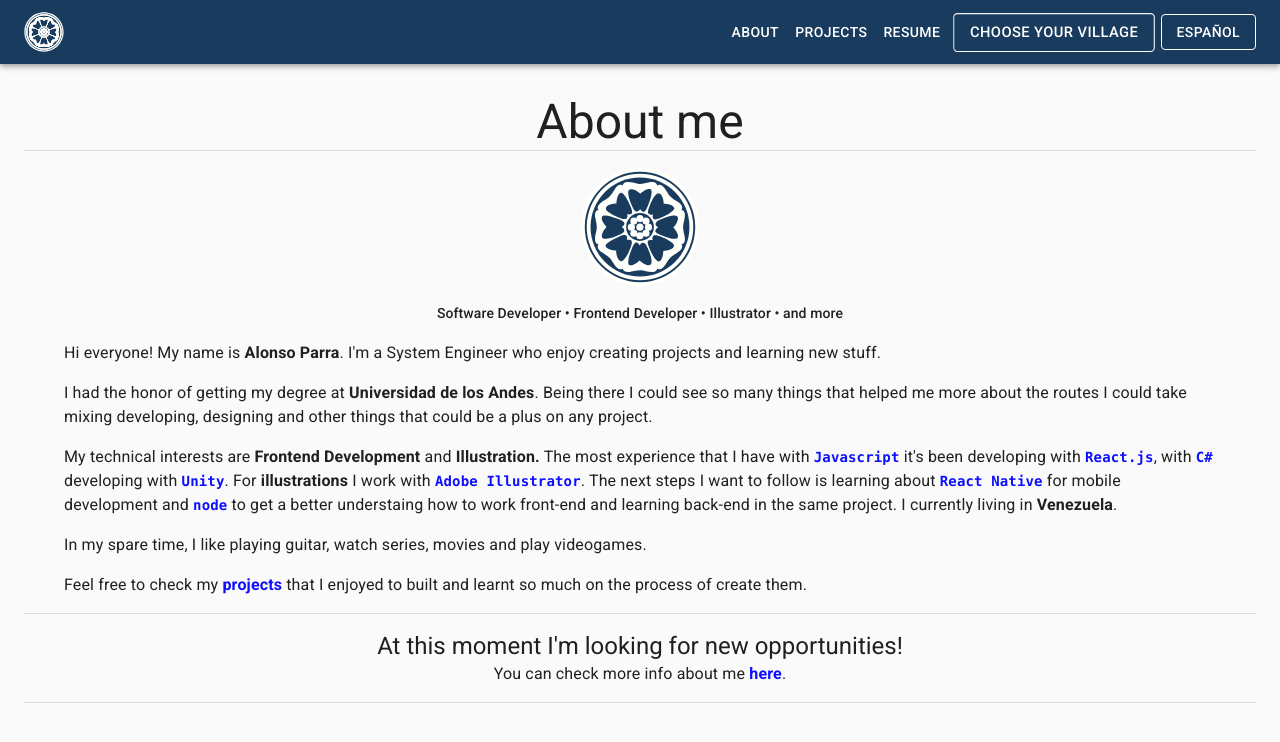
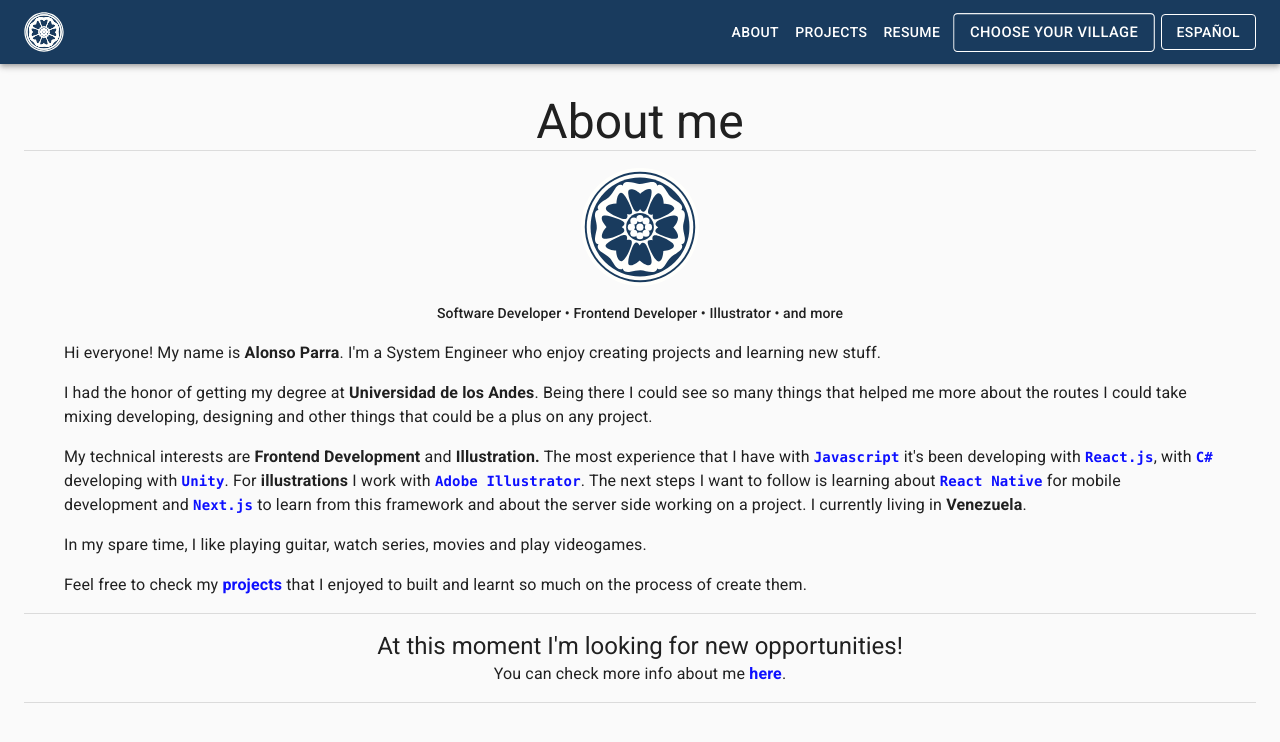
Before and after one commit to alonsogchparra/react-alonso-protfolio, a React (Create React App) app: page /about in a window 1280 px wide. Shown: the top 742 px of the page. Built offline with nearby package versions, Linux system fonts and the light colour scheme.

Commit message:
About updated with translate info

```diff
--- a/src/components/About/About.js
+++ b/src/components/About/About.js
@@ -94,9 +94,11 @@ const About = () => {
                 </strong>{" "}
                 {translate("try")}{" "}
                 <strong>
-                  <code className="about-code">{translate("node")}</code>
-                </strong>{" "}
-                {translate("whyNot")}. {translate("live")}{" "}
+                  <code className="about-code">{translate('nextjs')}</code>
+                </strong>
+                {" "}
+                {translate('toKnowFramework')}{" "}
+                {translate("live")}{" "}
                 <strong>Venezuela</strong>.
               </Typography>
               <Typography align="left" paragraph={true} className="about-text">
```
